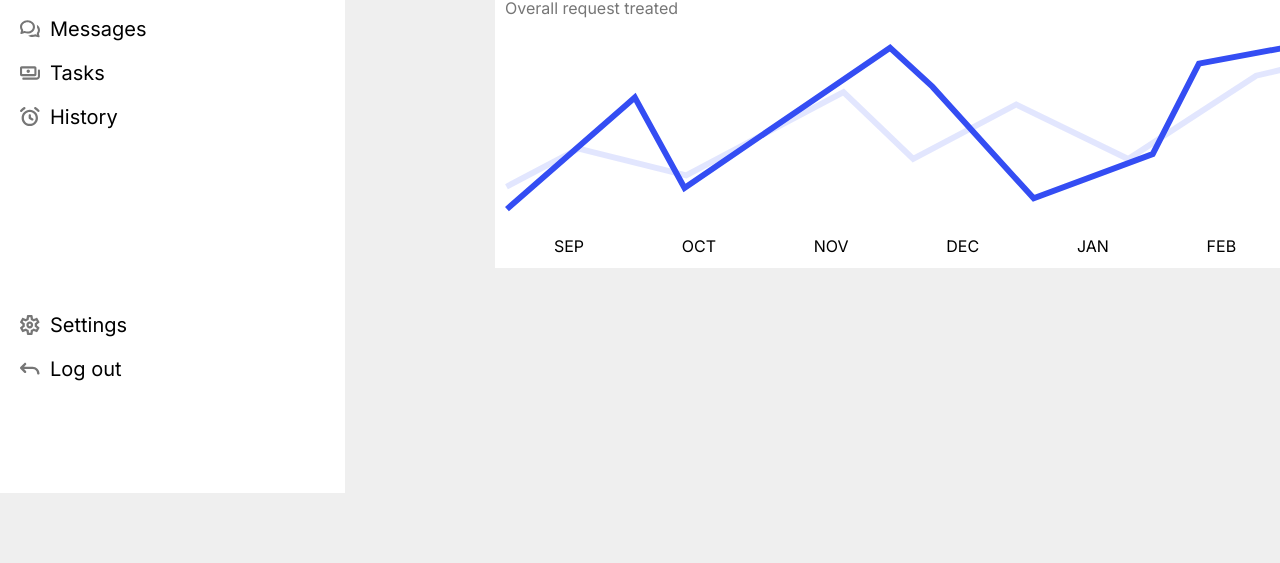
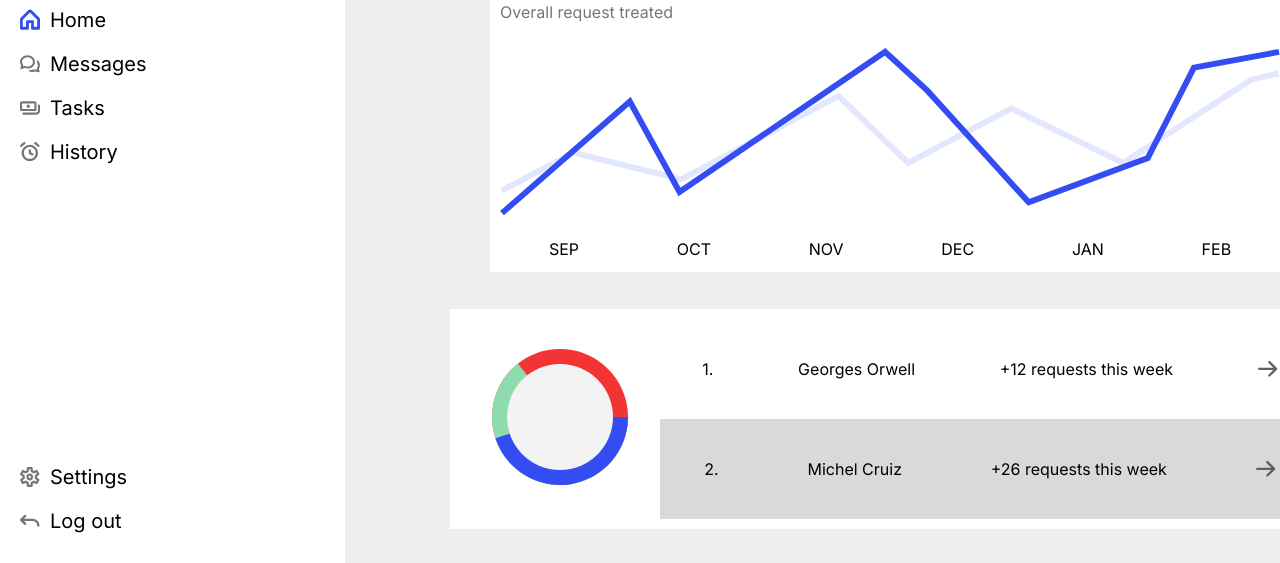
Before and after one commit to Haveadream1/dashboard, a plain HTML site: page index.html in a window 1280 px wide. Shown: the part 407-970 px from the top of the page. Before the commit the page ends 900 px from the top, so only its background shows below. Drawn offline with Linux system fonts and the light colour scheme.

Commit message:
Refactor: repartition section

```diff
--- a/index.html
+++ b/index.html
@@ -10,6 +10,7 @@
     <link rel="stylesheet" href="style.css">
     <title>Dashboard</title>
 </head>
+
 <body>
     <aside>
         <h1>Dashboard</h1>
@@ -80,7 +81,7 @@
             </section>
         </section>
 
-        <section class="graph-grid">
+        <section class="center-grid">
            <section class="graph-section">
 
                 <section class="data">
@@ -111,28 +112,27 @@
                     <p>FEB</p>
                 </section>
             </section>
-        </section>
 
-        <!--
-        <footer>
-            <div class="article-div">
-                <div class="div-article1">
-                    <img src="images/Component 1.svg" alt="Graph circle">
-                </div>
-                <div class="div-article2">
+            <section class="repartition-section">
+                <section class="circle-graph">
+                    <img src="images/Component 1.svg" alt="Graph that represents the repartition of tasks">
+                </section>
+
+                <section class="contributor">
                     <p>1.</p>
                     <p>Georges Orwell</p>
                     <p>+12 requests this week</p>
                     <img src="images/Vector (1) (copy 1).svg" alt="Arrow icon">
-                </div>
-                <div class="div-article3">
+                </section>
+
+                <section class="contributor">
                     <p>2.</p>
                     <p>Michel Cruiz</p>
-                    <p class="fix-align">+26 requests this week</p>
+                    <p>+26 requests this week</p>
                     <img src="images/Vector (1) (copy 1).svg" alt="Arrow icon">
-                </div>
-            </div>
-        </footer> -->
+                </section>
+            </section>
+        </section>
     </main>
 </body>
 </html>
--- a/style.css
+++ b/style.css
@@ -1,5 +1,4 @@
 :root {
-    background-color: #EFEFEF;
     font-family: inter, roboto;
 }
 
@@ -7,6 +6,7 @@ body {
     margin: 0;
     padding: 0;
     height: 100vh;
+    background-color: #EFEFEF;
     display: grid;
     grid-template-columns: 345px 1fr;
 }
@@ -16,7 +16,7 @@ aside {
     padding: 20px;
     background-color: white;
     display: grid;
-    align-content: space-around;
+    align-content: space-between;
 }
 aside > h1 {
     font-size: 36px;
@@ -41,9 +41,9 @@ aside > h1 {
 }
 
 main {
-    padding: 20px;
+    padding: 15px;
     display: grid;
-    grid-template-rows: 90px 200px 370px 200px;
+    grid-template-rows: 90px 200px 650px;
 }
 
 header {
@@ -128,12 +128,12 @@ header {
     color: #767676;
 }
 
-.graph-grid {
-    padding: 10px;
+.center-grid {
     display: grid;
-    justify-content: center;
+    justify-items: center;
     align-items: center;
 }
+
 .graph-section{
     padding: 10px;
     height: 335px;
@@ -200,110 +200,29 @@ header {
     align-items: center;
 }
 
-/* .second-section-div {
+.repartition-section {
+    width: 860px;
+    height: 200px;
+    padding: 10px;
     background-color: white;
     display: grid;
-    grid-template-columns: 1fr;
-    grid-template-rows: 70px 200px 60px;
-    width: 900px;
-    height: 330px;
+    grid-template-columns: 200px 1fr;
+    grid-template-rows: 1fr 1fr;
 }
-.top-div {
-    padding: 10px 20px;
-    display: flex;
-}
-.second-section-div > p {
-    margin-left: 15px;
-}
-.second-section-div-num {
-    font-size: 40px;
-    margin: 0;
-}
-.second-section-div-per {
-    color:  #50C029;
-    margin-left: 10px;
-}
-.second-section-div-p {
-    color: #767676;
-    height: 30px;
-    position: absolute;
-    margin-top: 50px;
-}
-.second-section-div-m {
-    color: #767676;
-    margin-left: 580px;
-}
-.icon-arrow-down {
-    width: 20px;
-    height: 55px;
-    margin-left: 8px;
-}
-.graph {
-    z-index: 0;
-    display: flex;
-    justify-content: center;
-    align-items: center;
-}
-.graph > img {
-    position: absolute;
-    width: 780px;
-    height: 200px;
-}
-.bottom-div {
-    display: flex;
-    justify-content: space-around;
-    align-items: center;
-}
-.bottom-div > p {
-    font-size: 20px;
-    color: #767676;
-    height: 30px;
-} */
-
-/*
-article {
-    display: grid;
-    grid-column: 2 / span 3;
-    grid-row: 3;
-    justify-items: center;
-    align-items: center;
-}
-.article-div {
-    display: grid;
-    grid-template-columns: 200px 2fr;
-    grid-template-rows: 1fr 1fr;
-    width: 860px;
-    height: 200px;
-    background-color: white;
-    padding: 20px;
-}
-.div-article1 {
+.circle-graph {
+    grid-row: 1 / span 2;
     grid-column: 1;
-    grid-row: 1 / span 2;
     justify-self: center;
     align-self: center;
 }
-.div-article1 > img {
-    width: 150px;
-}
-.div-article2 {
-    background-color: #F4F4F4;
+.contributor {
     display: flex;
     align-items: center;
-    justify-content: flex-start;
-    padding-left: 25px;
+    justify-content: space-around;
 }
-.div-article3 > p,
-.div-article2 > p {
-    margin-right: 100px;
+.contributor > img {
+    width: 20px
 }
-.div-article3 {
-    background-color: #DDDDDD;
-    display: flex;
-    align-items: center;
-    justify-content: flex-start;
-    padding-left: 25px;
+.repartition-section > section:nth-child(3) {
+    background-color: #D9D9D9;
 }
-.fix-align {
-    margin-left: 20px;
-} */
```
